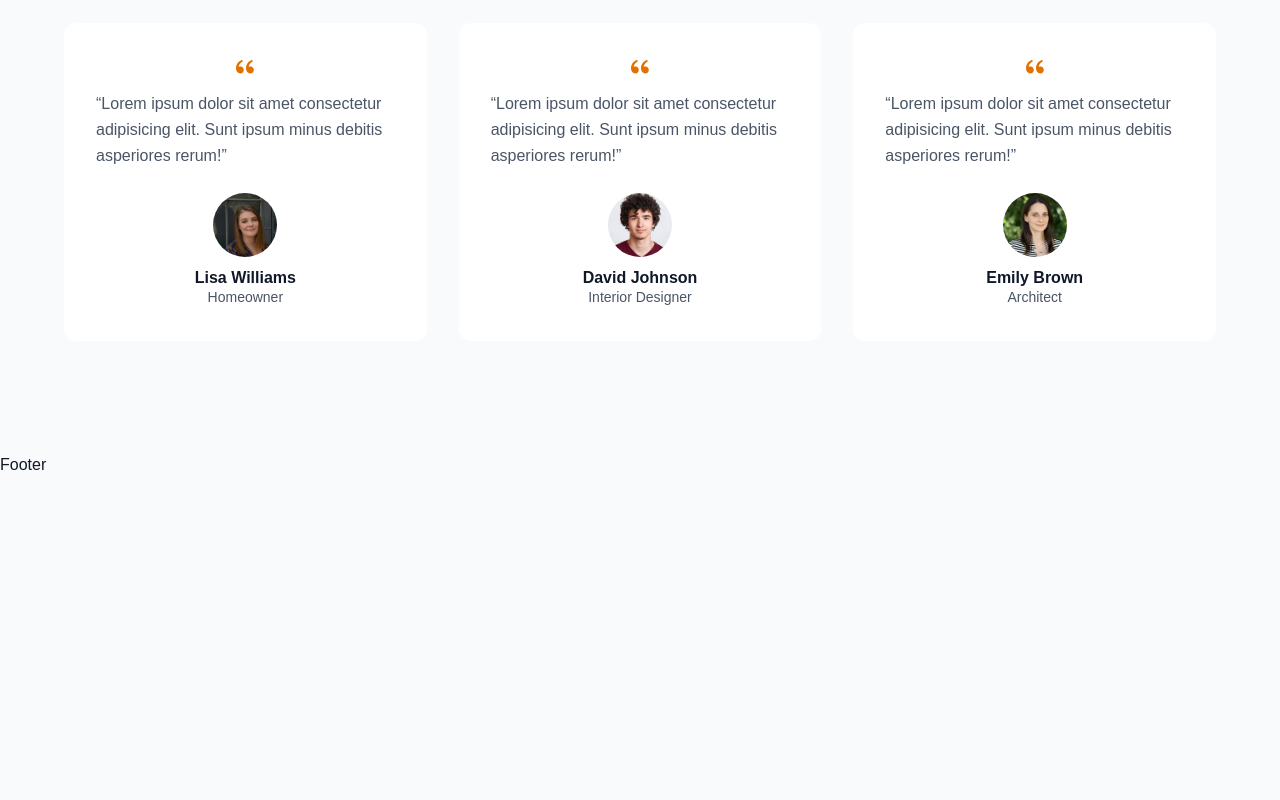
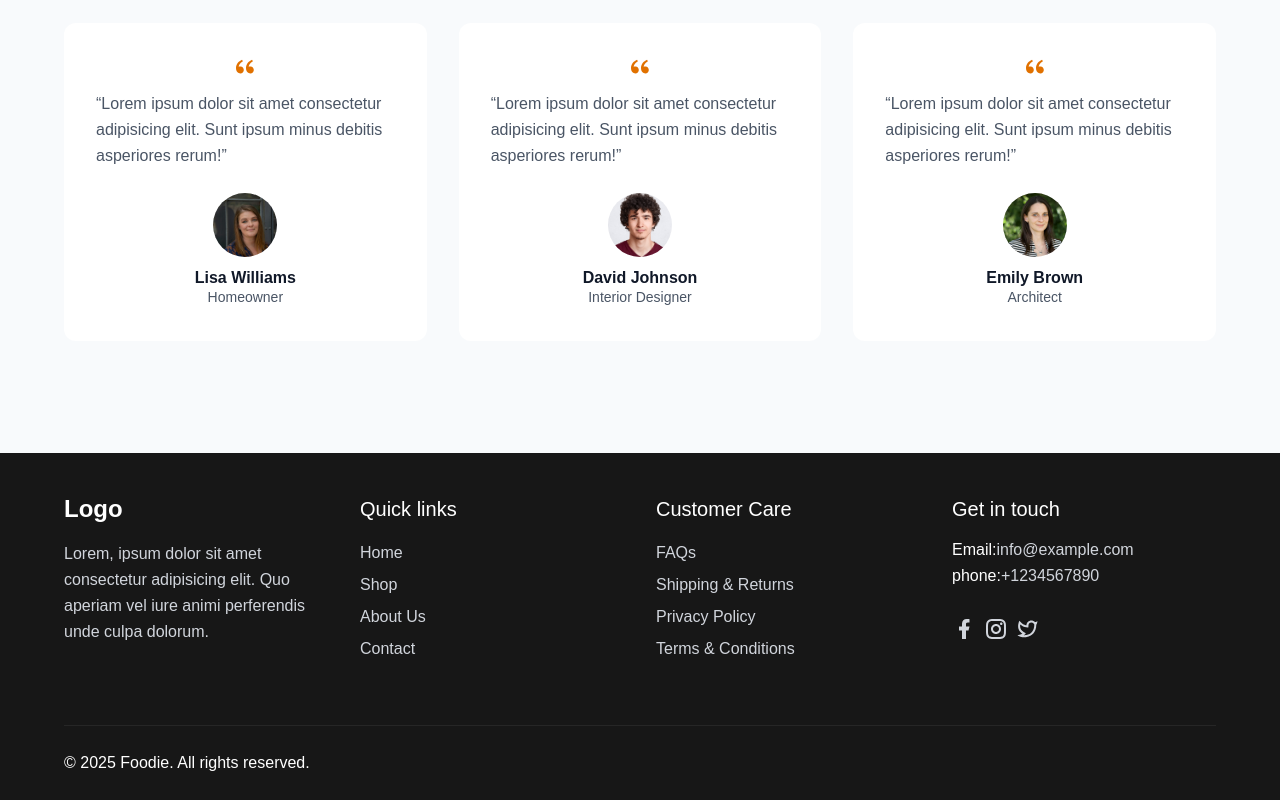
Before and after one commit to arnaldo16763695/ecommerce-food, a Next.js app: page / in a window 1280 px wide. Shown: the part 3460-4260 px from the top of the page. Before the commit the page ends 3937 px from the top, so only its background shows below. Built offline with nearby package versions, Linux system fonts and the light colour scheme; a web font is replaced by a local one.

Commit message:
add footer

```diff
--- a/components/Footer.tsx
+++ b/components/Footer.tsx
@@ -1,7 +1,87 @@
+import { footerList } from "@/data/data";
+import {
+  RiFacebookFill,
+  RiInstagramLine,
+  RiTwitterLine,
+} from "@remixicon/react";
+import Link from "next/link";
 export const Footer = () => {
   return (
-    <footer>Footer</footer>
-  )
-}
+    <footer className="bg-neutral-900 text-white pt-10 pb-6">
+      <div className="page-container space-y-6 divide-y divide-neutral-800">
+        {/* Footer top  */}
+        <div className="grid gap-8 sm:grid-cols-2 lg:grid-cols-4 pb-11 sm:pb-16">
+          {/** Desc */}
+          <div>
+            {/* Logo  */}
+            <span className="text-2xl font-bold font-cuina inline-flex mb-4">
+              Logo
+            </span>
+            <p className="text-gray-300">
+              Lorem, ipsum dolor sit amet consectetur adipisicing elit. Quo
+              aperiam vel iure animi perferendis unde culpa dolorum.
+            </p>
+          </div>
+          {/* Footer list  */}
+          {footerList.map((item) => (
+            <div key={item.id}>
+              <p className="text-xl font-cunia">{item.title}</p>
+              <ul className="space-y-2 mt-4">
+                {item.links.map((link) => (
+                  <li key={link}>
+                    <Link href={""} className="text-gray-300 hover:underline">
+                      {link}
+                    </Link>
+                  </li>
+                ))}
+              </ul>
+            </div>
+          ))}
 
-export default Footer
+          {/* Get in touch  */}
+          <div>
+            <p className="text-xl font-cunia mb-3">Get in touch</p>
+            <p>
+              Email:
+              <a
+                href="mailto:info@example.com"
+                className="text-gray-300 hover:underline"
+              >
+                info@example.com
+              </a>
+            </p>
+            <p>
+              phone:
+              <a
+                href="tel:+1234567890"
+                className="text-gray-300 hover:underline"
+              >
+                +1234567890
+              </a>
+            </p>
+
+            {/* Social links  */}
+            <div className="flex items-center gap-2 mt-7">
+              {[RiFacebookFill, RiInstagramLine, RiTwitterLine].map(
+                (Icon, index) => (
+                  <a
+                    key={index}
+                    href="#"
+                    className="text-gray-300 hover:text-amber-500 focus:text-amber-500 transition-colors"
+                  >
+                    <Icon className="" />
+                  </a>
+                ),
+              )}
+            </div>
+          </div>
+        </div>
+
+        {/* Footer bottom */}
+        <p>&copy; 2025 Foodie. All rights reserved.</p>
+      </div>
+    </footer>
+  );
+};
+
+export default Footer;
```
